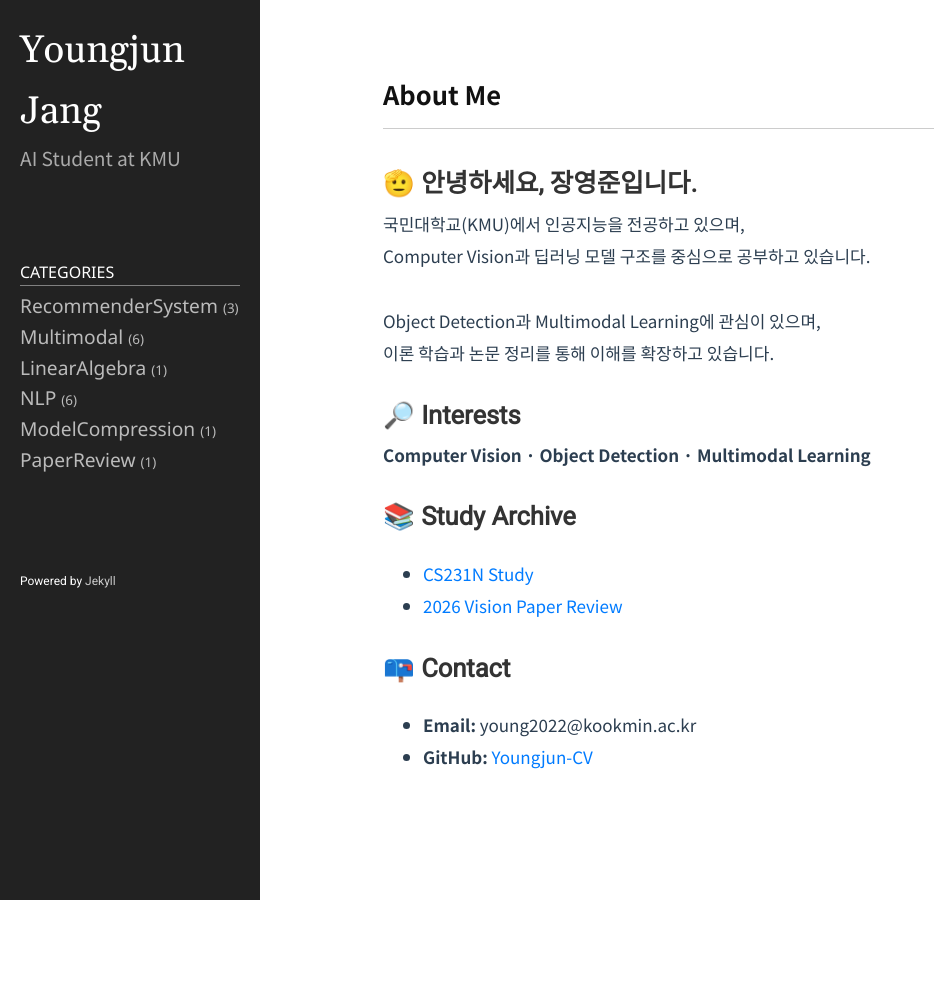
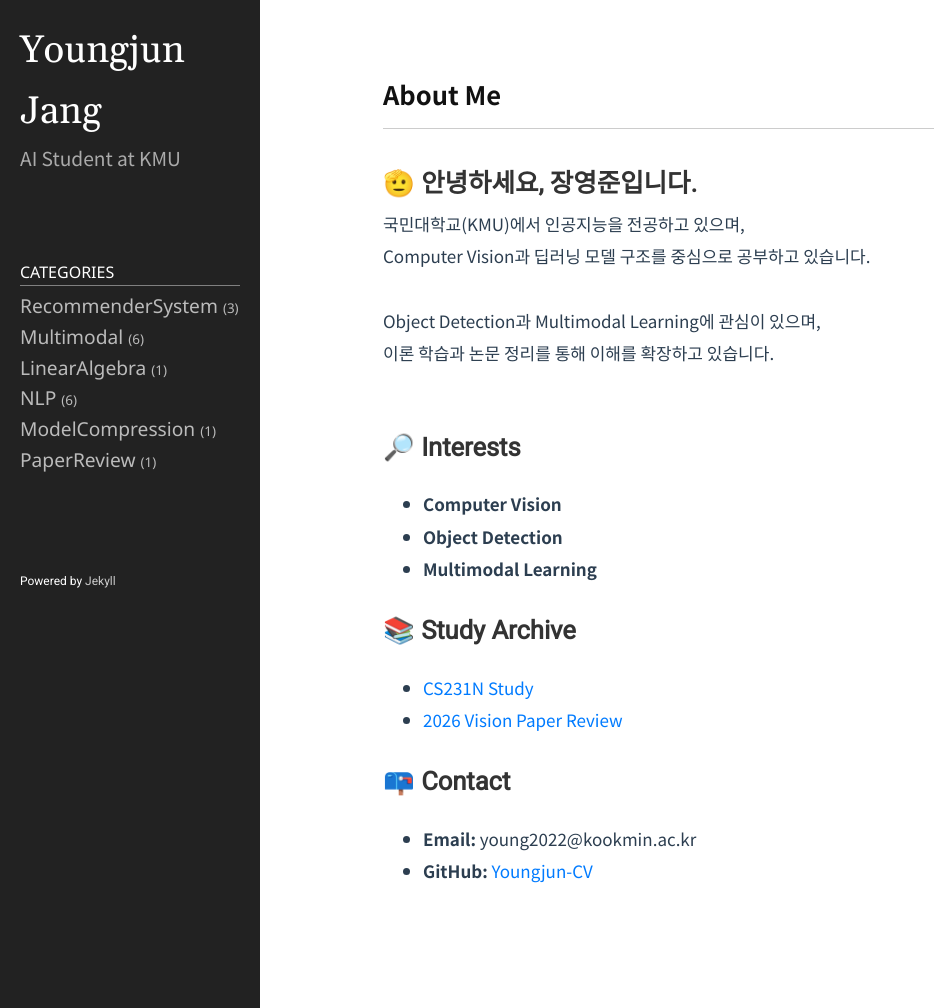
Before and after one commit to Youngjun-CV/Youngjun-CV.github.io, a Jekyll site: the page built from index.md, in a window 1280 px wide. Shown: the whole page, without its empty margins (0-934 px from the left). Built offline with Jekyll 4.4.1, drawn with Linux system fonts in a browser that asks for light colours; before the commit the page ends 900 px from its top, so only the background shows below that.

Commit message:
Update index.md

```diff
--- a/index.md
+++ b/index.md
@@ -16,10 +16,12 @@ Computer Vision과 딥러닝 모델 구조를 중심으로 공부하고 있습
 Object Detection과 Multimodal Learning에 관심이 있으며,
 이론 학습과 논문 정리를 통해 이해를 확장하고 있습니다.
 
+<br>
 
 ## 🔎 Interests
-**Computer Vision · Object Detection · Multimodal Learning**
-
+* **Computer Vision**
+* **Object Detection**
+* **Multimodal Learning**
 
 ## 📚 Study Archive
 - [CS231N Study](https://sepia-bugle-7b8.notion.site/CS231N-336dc5e68e128026bc93f770f1f8496b)
```
